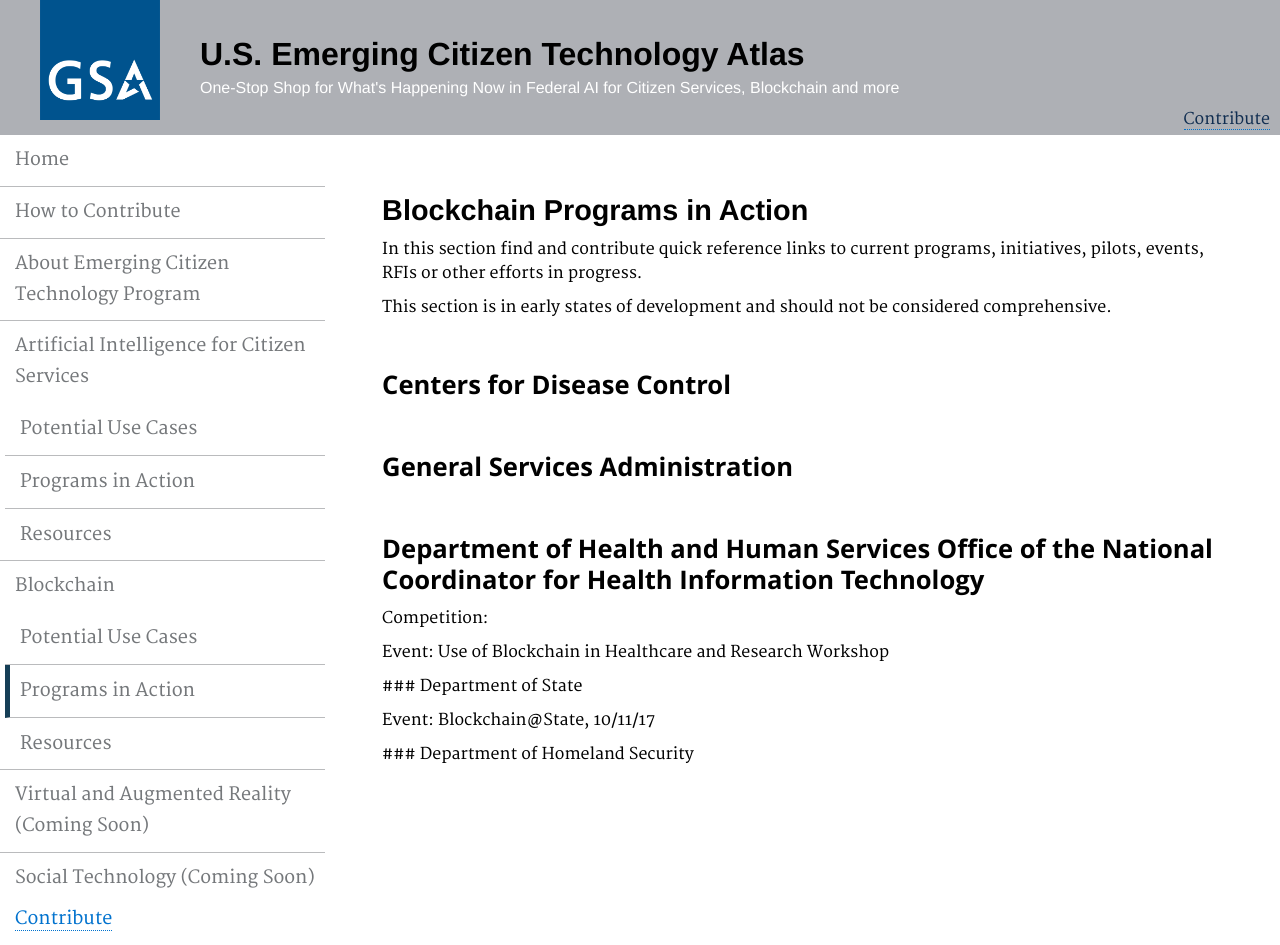
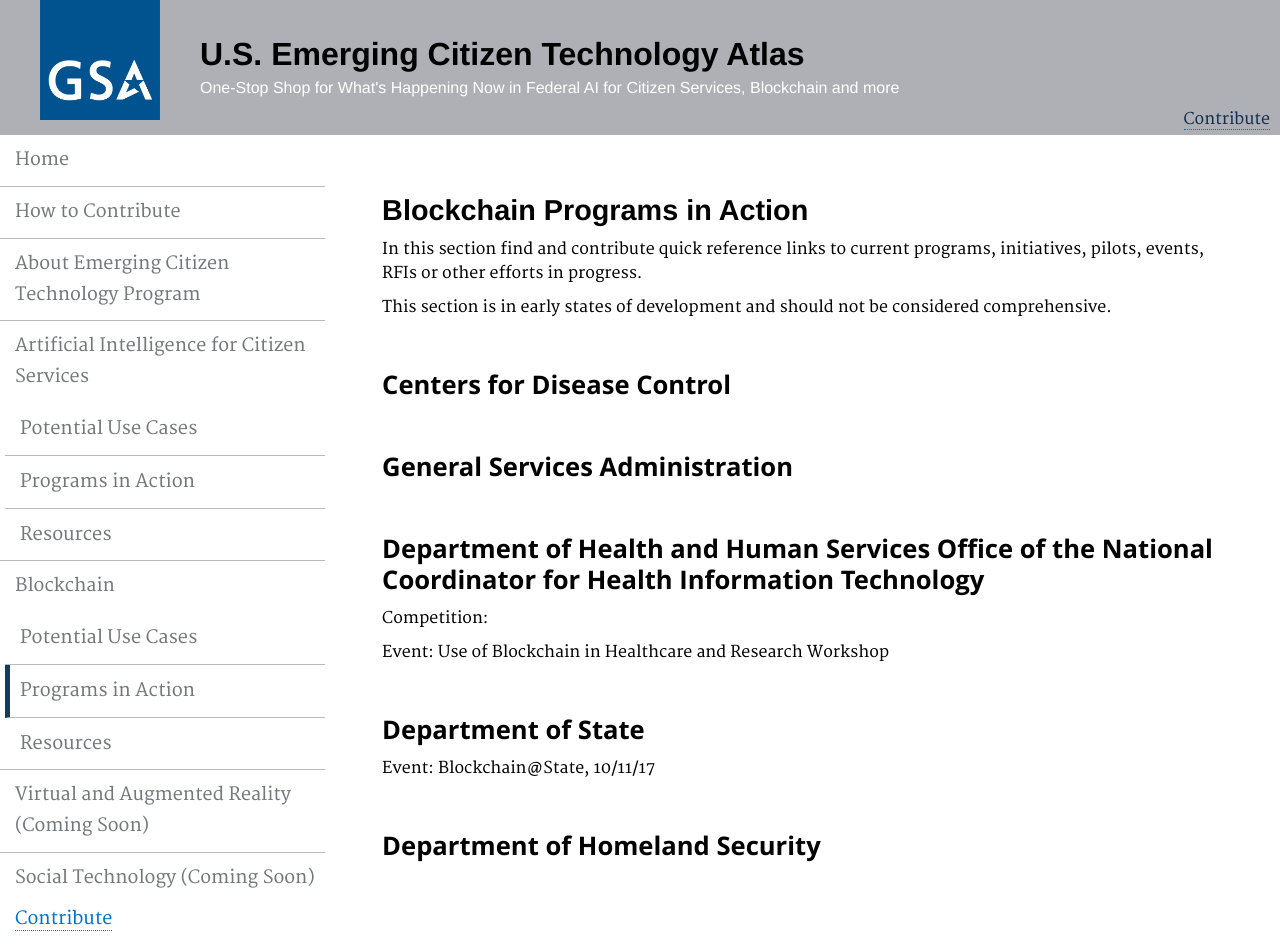
Before and after one commit to GSA/emerging-technology-atlas, a Jekyll site: the page built from pages/blockchain-programs.md, in a window 1280 px wide. Built offline with Jekyll 4.4.1, drawn with Linux system fonts in a browser that asks for light colours.

```diff
--- a/pages/blockchain-programs.md
+++ b/pages/blockchain-programs.md
@@ -17,7 +17,7 @@ description: ""
 
 ### Department of Health and Human Services Office of the National Coordinator for Health Information Technology
 <p>Competition:</p>
-<p>Event: Use of Blockchain in Healthcare and Research Workshop<p>
+<p>Event: Use of Blockchain in Healthcare and Research Workshop</p>
 
 ### Department of State
 <p>Event: Blockchain@State, 10/11/17</p>
```
